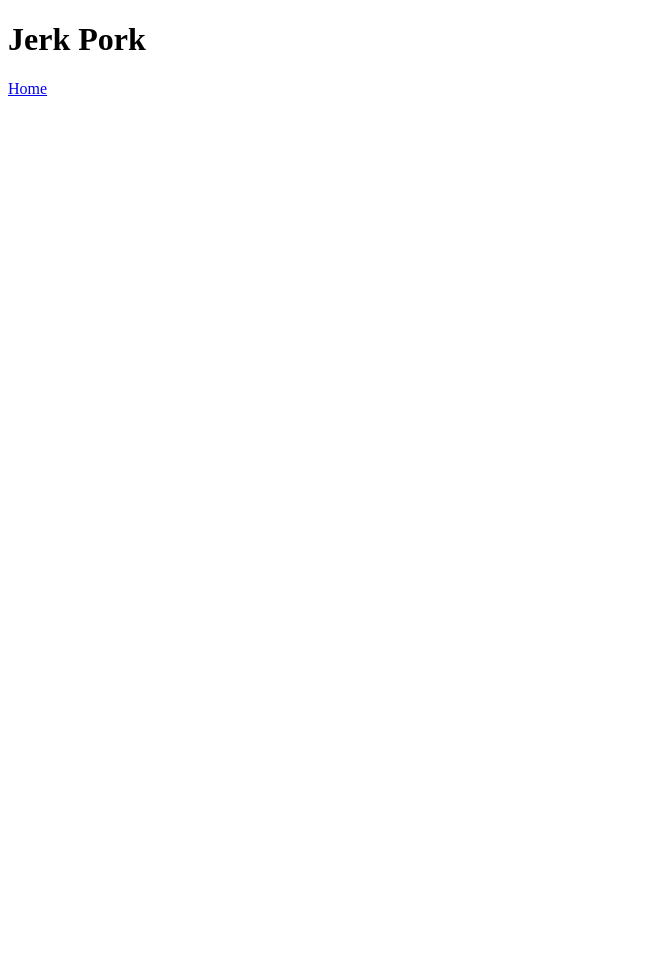
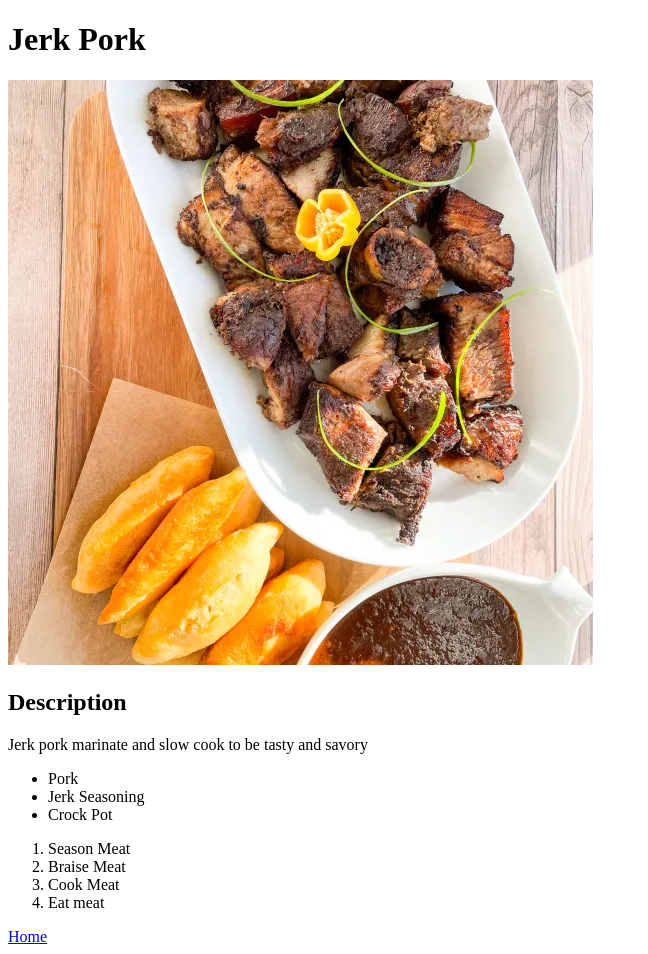
Before and after one commit to wiocontrol/odin-recipes, a plain HTML site: page recipes/JerkPork.html in a window 1280 px wide. Shown: the whole page, without its empty margins (0-648 px from the left). Before the commit the page ends 800 px from the top, so only its background shows below. Drawn offline with Linux system fonts and the light colour scheme.

Commit message:
Recipe pages created

```diff
--- a/recipes/JerkPork.html
+++ b/recipes/JerkPork.html
@@ -9,6 +9,23 @@
   <!--jerk pork page and recipe-->
   <h1>Jerk Pork</h1>
 
+  <img src="../imgs/IMG_7525.webp">
+
+  <h2>Description</h2>
+   <p>Jerk pork marinate and slow cook to be tasty and savory</p>
+
+  <ul>
+    <li>Pork</li>
+    <li>Jerk Seasoning</li>
+    <li>Crock Pot</li>
+  </ul>
+
+  <ol>
+    <li>Season Meat</li>
+    <li>Braise Meat</li>
+    <li>Cook Meat</li>
+    <li>Eat meat</li>
+  </ol>
 
   <a href="../index.html">Home</a>
 </body>
```
